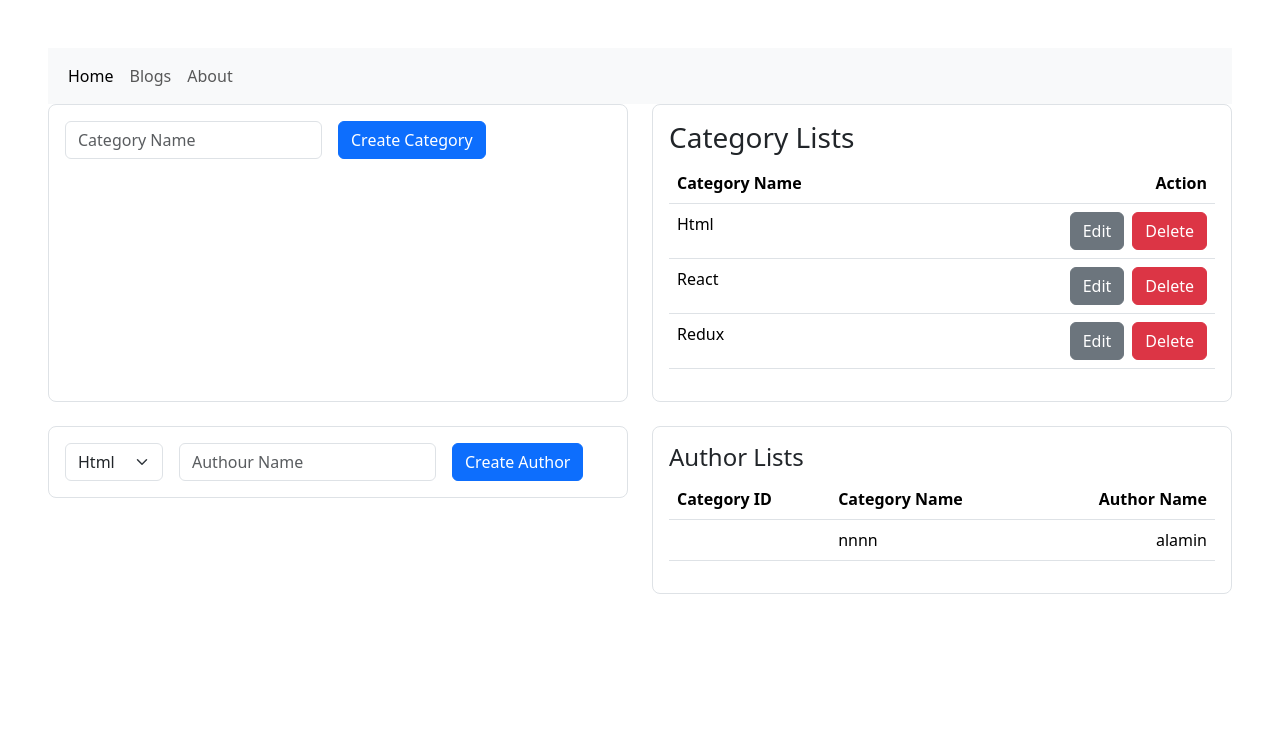
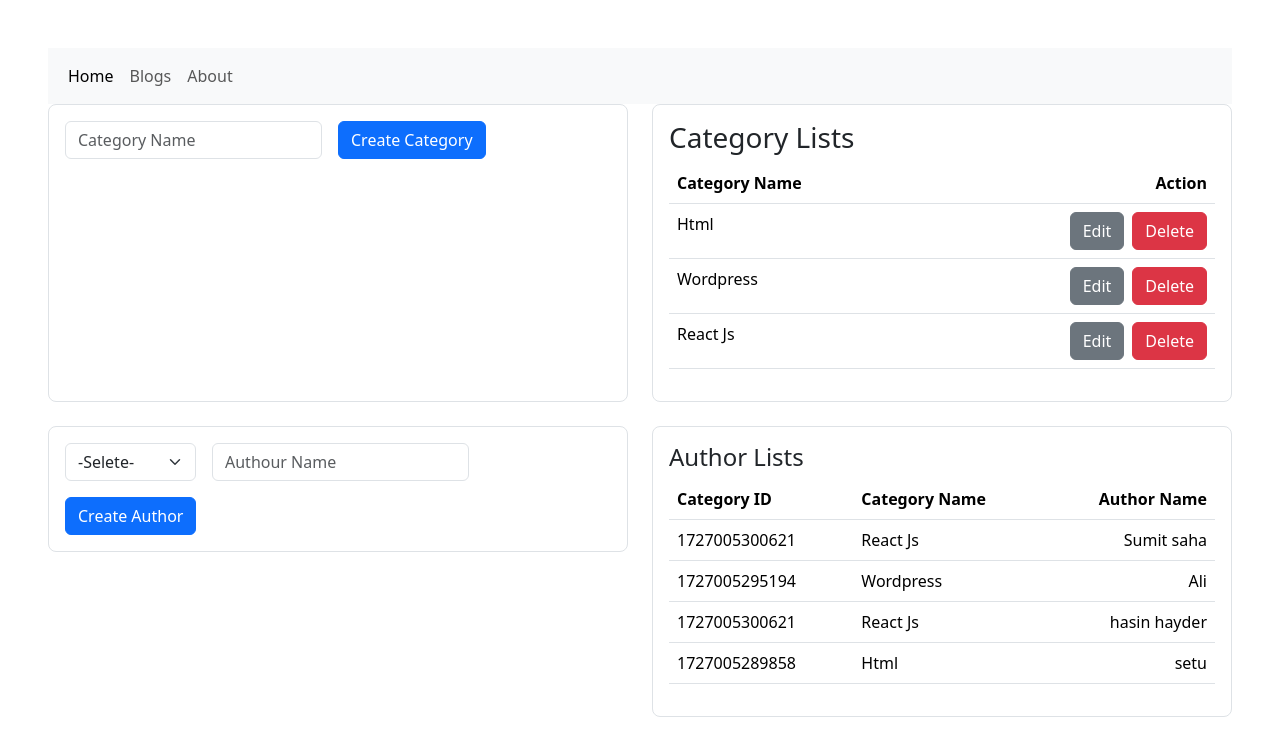
Before and after one commit to alamin24nava/60-days-of-code-challenge, a React (Vite) app: page / in a window 1280 px wide. Shown: the top 756 px of the page. Built offline with nearby package versions, Linux system fonts and the light colour scheme; data requests are answered from the project's data file.

Commit message:
Working on Author

```diff
--- a/db.json
+++ b/db.json
@@ -1,23 +1,38 @@
 {
   "catagories": [
     {
-      "id": "1726947857680",
+      "id": 1727005289858,
       "title": "Html"
     },
     {
-      "id": "1726947860976",
-      "title": "React"
+      "id": 1727005295194,
+      "title": "Wordpress"
     },
     {
-      "id": "1726947866560",
-      "title": "Redux"
+      "id": 1727005300621,
+      "title": "React Js"
     }
   ],
   "authors": [
     {
-      "id": 1726948448444,
-      "name": "alamin",
-      "catagoryId": ""
+      "id": 1727005312166,
+      "name": "Sumit saha",
+      "catagoryId": "1727005300621"
+    },
+    {
+      "id": 1727005323392,
+      "name": "Ali",
+      "catagoryId": "1727005295194"
+    },
+    {
+      "id": 1727005342479,
+      "name": "hasin hayder",
+      "catagoryId": "1727005300621"
+    },
+    {
+      "id": 1727005347833,
+      "name": "setu",
+      "catagoryId": "1727005289858"
     }
   ],
   "tags": [
--- a/src/components/Authors.jsx
+++ b/src/components/Authors.jsx
@@ -13,19 +13,26 @@ const Authors = ()=>{
     const handleAuthorName = (e)=>{
         setAuthorName(e.target.value);
     }
-    const createAuthor =()=>{
+    // const createAuthor =()=>{
+    //     const newAuthor = {
+    //         id: Date.now(),
+    //         name: authorName,
+    //         catagoryId: selectCatagory,
+    //     }
+    //     return newAuthor
+    // }
+    const handleSubmit = (e)=>{
+        e.preventDefault()
+        // console.log(createAuthor())
         const newAuthor = {
             id: Date.now(),
             name: authorName,
             catagoryId: selectCatagory,
         }
-        return newAuthor
-    }
-    const handleSubmit = (e)=>{
-        e.preventDefault()
         authorName.trim() === '' ? alert('Please Provide Author Name'):''
-        dispatch(postAuthors(createAuthor()))
+        dispatch(postAuthors(newAuthor))
         setAuthorName('')
+        setSelectCatagory('')
     }
     const handleSelect = (e)=>{
         setSelectCatagory(e.target.value)
@@ -40,6 +47,7 @@ const Authors = ()=>{
                 <form onSubmit={handleSubmit} className="row g-3">
                     <div className="col-auto">
                         <select onChange={handleSelect} value={selectCatagory} className="form-select">
+                        <option>-Selete-</option>
                             {
                                 catagories.map((item)=>
                                     <option key={item.id} value={item.id}>{item.title}</option>
@@ -71,12 +79,11 @@ const Authors = ()=>{
 
                         {
                             authors.map((item)=>{
-                                const bas = catagories?.find((findId)=> findId.id == item.catagoryId)
-                                console.log(item.catagoryId)
+                                const authorsByCatagory = catagories?.find((findId)=> findId.id == item.catagoryId)
                                 return(
                                     <tr key={item.id}>
-                                        <td>{item.catagoryId}</td>
-                                        <td>nnnn</td>
+                                        <td>{authorsByCatagory.id}</td>
+                                        <td>{authorsByCatagory.title}</td>
                                         <td>
                                             <div className="d-flex gap-2 justify-content-end">
                                                 <span>{item.name}</span>
```
